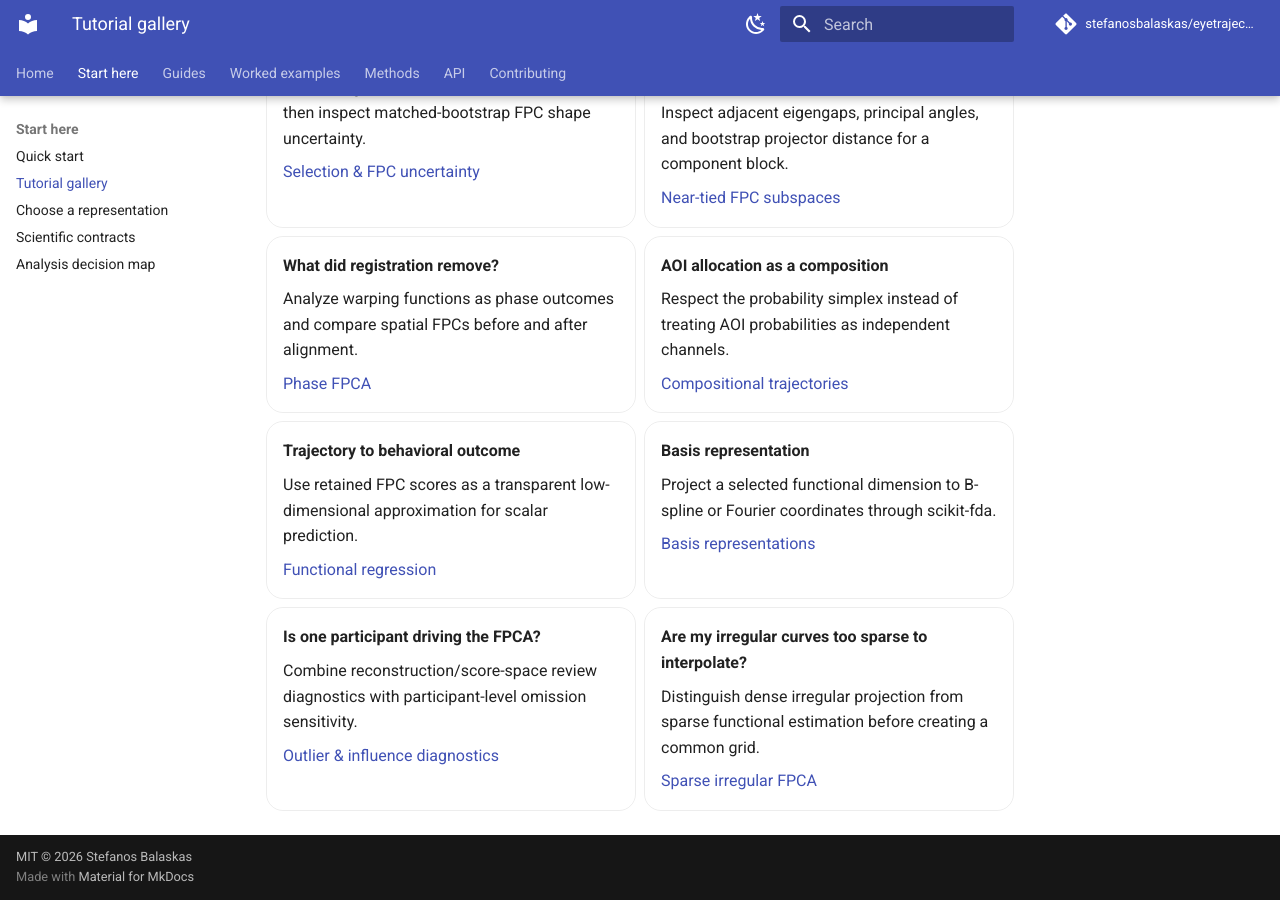
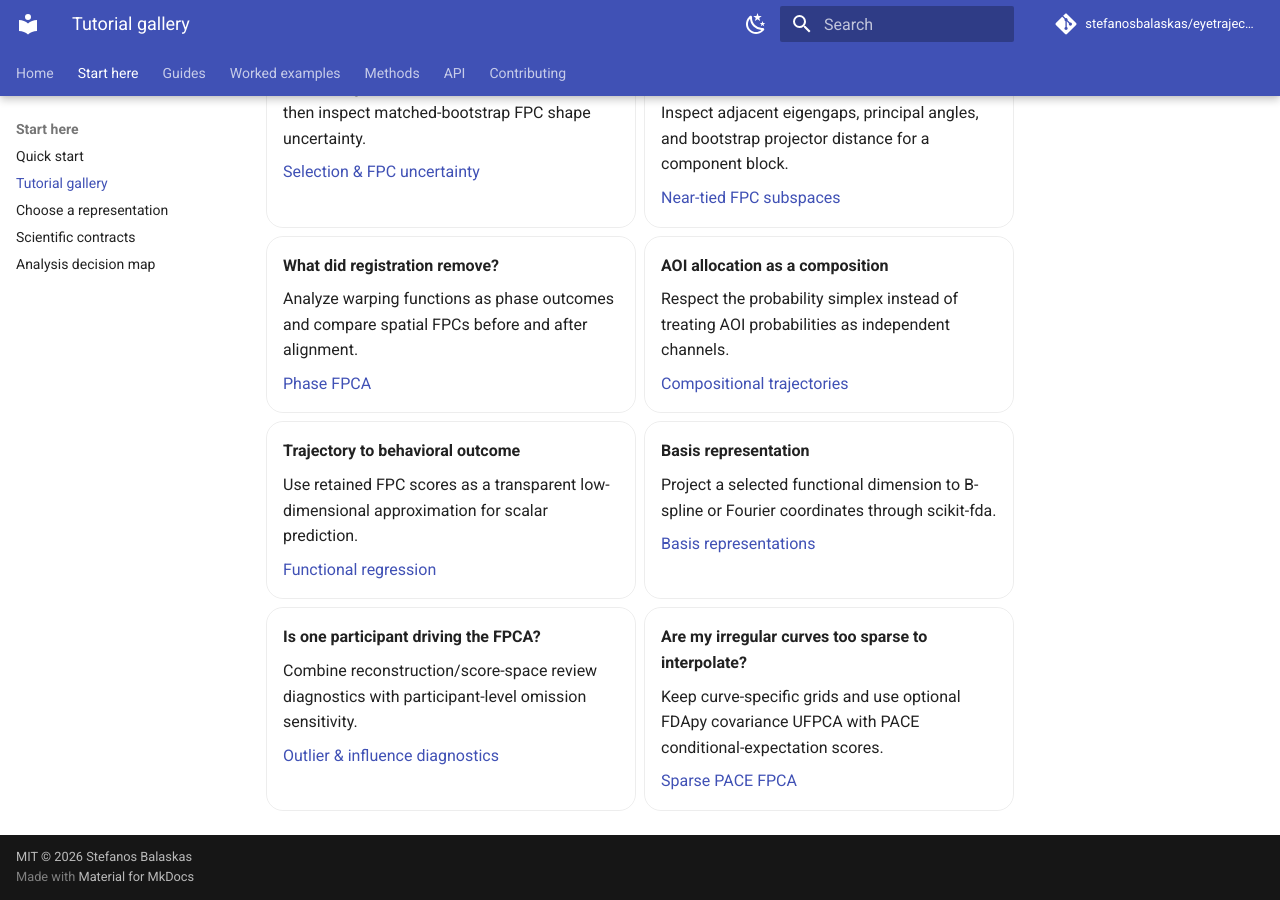
Before and after one commit to stefanosbalaskas/eyetrajectoriespy, an MkDocs documentation site: the page built from docs/tutorials/index.md, in a window 1280 px wide and 900 px high, scrolled down 606 px. Built offline with MkDocs 1.6.1 and Material for MkDocs 9.7.7, drawn with Linux system fonts in a browser that asks for light colours; comment, search, counter and statistics services are not loaded.

Commit message:
Route sparse users to PACE worked example

```diff
--- a/docs/tutorials/index.md
+++ b/docs/tutorials/index.md
@@ -72,8 +72,8 @@ Choose a tutorial by the scientific problem rather than by the function name.
 
 -   **Are my irregular curves too sparse to interpolate?**
 
-    Distinguish dense irregular projection from sparse functional estimation before creating a common grid.
+    Keep curve-specific grids and use optional FDApy covariance UFPCA with PACE conditional-expectation scores.
 
-    [Sparse irregular FPCA](../guides/sparse-irregular-fpca.md)
+    [Sparse PACE FPCA](../examples/sparse-pace-fpca.md)
 
 </div>
```
